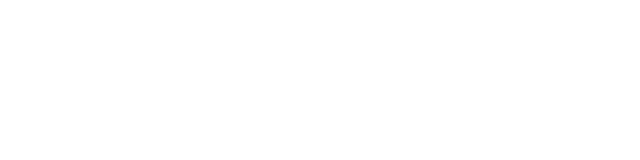
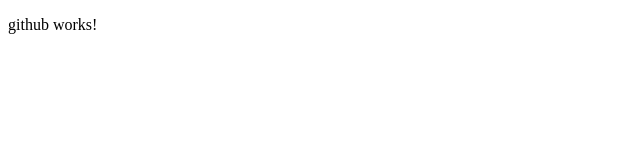
Before and after one commit to RoyRasugu/Githubsearch, an Angular app: page / in a window 1280 px wide. Shown: the top 160 px of the page, without its empty margins (0-640 px from the left). Built offline with nearby package versions, Linux system fonts and the light colour scheme.

Commit message:
add the app-github selector

```diff
--- a/src/app/app.component.html
+++ b/src/app/app.component.html
@@ -1,2 +1,2 @@
-
+<app-github></app-github>
 <router-outlet></router-outlet>
```
